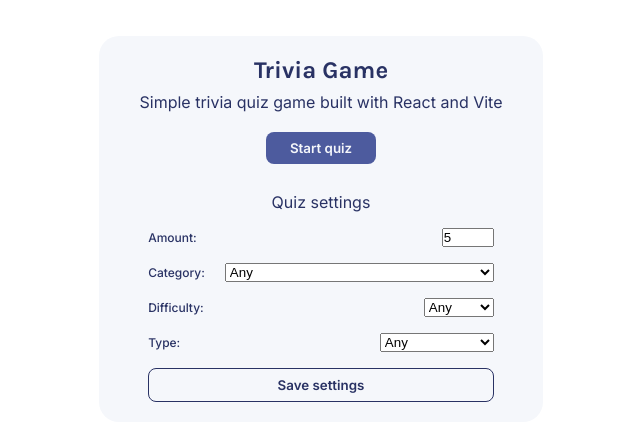
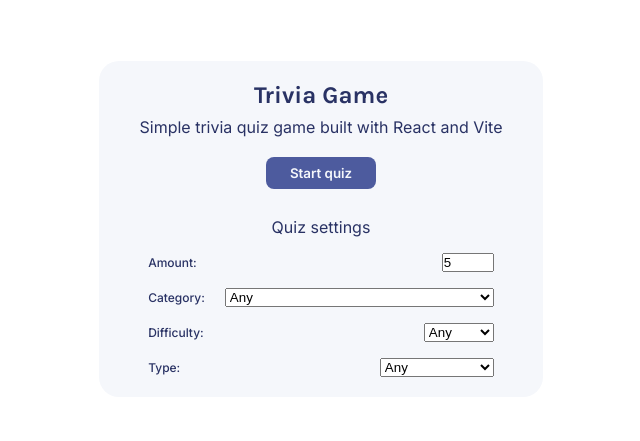
Before and after one commit to paulius-misevicius/trivia-game, a React (Vite) app: page / in a window 1280 px wide. Shown: the part 171-612 px from the top of the page, without its empty margins (319-959 px from the left). Built offline with nearby package versions, Linux system fonts and the light colour scheme.

Commit message:
Add quiz settings saving on input change

```diff
--- a/src/App.jsx
+++ b/src/App.jsx
@@ -38,7 +38,7 @@
     difficulty=${gameSettings.DIFFICULTY}&
     type=${gameSettings.TYPE}`
 
-    const questionsToRender = questions.map((item, index) =>
+  const questionsToRender = questions.map((item, index) =>
     <Question
       key={item.id}
       id={item.id}
@@ -93,7 +93,7 @@
     setSubmittedAnswers(userAnswers)
     setGameState(GAME_STATE.FINISHED)
   }
-  console.log(gameState)
+
   return (
     <GameSettingsContext.Provider value={{gameSettings, setGameSettings, GAME_SETTINGS}}>
       <GameStateContext.Provider value={{gameState, GAME_STATE}}>
--- a/src/Settings.jsx
+++ b/src/Settings.jsx
@@ -20,46 +20,51 @@
     ]
     const gameTypesToRender = gameTypes.map(item => <option key={item.value} value={item.key}>{item.value}</option>)
 
-    function saveSettings(formData) {
-        let GAME_SETTINGS_UPDATED = {...GAME_SETTINGS}
-        GAME_SETTINGS_UPDATED = {
-            AMOUNT: formData.get("amount"),
-            CATEGORY: formData.get("category"),
-            DIFFICULTY: formData.get("difficulty"),
-            TYPE: formData.get("type")
+    function saveSettingsChanges(event) {
+        let GAME_SETTINGS_UPDATED = {...gameSettings}
+        if (event.target.name === "amount") {
+            GAME_SETTINGS_UPDATED = {...GAME_SETTINGS_UPDATED, AMOUNT: event.target.value}
+        }
+        if (event.target.name === "category") {
+            GAME_SETTINGS_UPDATED = {...GAME_SETTINGS_UPDATED, CATEGORY: event.target.value}
+        }
+        if (event.target.name === "difficulty") {
+            GAME_SETTINGS_UPDATED = {...GAME_SETTINGS_UPDATED, DIFFICULTY: event.target.value}
+        }
+        if (event.target.name === "type") {
+            GAME_SETTINGS_UPDATED = {...GAME_SETTINGS_UPDATED, TYPE: event.target.value}
         }
         setGameSettings(GAME_SETTINGS_UPDATED)
     }
     console.log(gameSettings)
     return (
-        <form action={saveSettings} className="quiz-settings">
+        <section className="quiz-settings">
             <p>Quiz settings</p>
             <div className="settings-row">
                 <label className="settings-label" htmlFor="amount">Amount:</label>
-                <input name="amount" id="amount" type="number" defaultValue={gameSettings.AMOUNT} min="1" max="50"></input>
+                <input onChange={saveSettingsChanges} name="amount" id="amount" type="number" defaultValue={gameSettings.AMOUNT} min="1" max="50"></input>
             </div>
             <div className="settings-row">
                 <label className="settings-label" htmlFor="category">Category:</label>
-                <select name="category" id="category" key={gameSettings.CATEGORY} defaultValue={gameSettings.CATEGORY}>
+                <select onChange={saveSettingsChanges} name="category" id="category" defaultValue={gameSettings.CATEGORY}>
                     <option value="">Any</option>
                     {gameCategoriesToRender}
                 </select>
             </div>
             <div className="settings-row">
                 <label className="settings-label" htmlFor="difficulty">Difficulty:</label>
-                <select name="difficulty" id="difficulty" key={gameSettings.DIFFICULTY} defaultValue={gameSettings.DIFFICULTY}>
+                <select onChange={saveSettingsChanges} name="difficulty" id="difficulty" defaultValue={gameSettings.DIFFICULTY}>
                     <option value="">Any</option>
                     {gameDifficultiesToRender}
                 </select>
             </div>
             <div className="settings-row">
                 <label className="settings-label" htmlFor="type">Type:</label>
-                <select name="type" id="type" key={gameSettings.TYPE} defaultValue={gameSettings.TYPE}>
+                <select onChange={saveSettingsChanges} name="type" id="type" defaultValue={gameSettings.TYPE}>
                     <option value="">Any</option>
                     {gameTypesToRender}
                 </select>
             </div>
-            <button className="save-settings-btn">Save settings</button>
-        </form>
+        </section>
     )
 }
--- a/src/index.css
+++ b/src/index.css
@@ -145,14 +145,6 @@
   border-radius: 8px;
   border: 1px solid var(--text-color);
 }
-.save-settings-btn {
-  font-weight: 600;
-  background-color: var(--bg-color);
-  color: var(--text-color);
-  padding: 8px 24px;
-  border-radius: 8px;
-  border: 1px solid var(--text-color);
-}
 
 .quiz-settings {
   display: flex;
```
